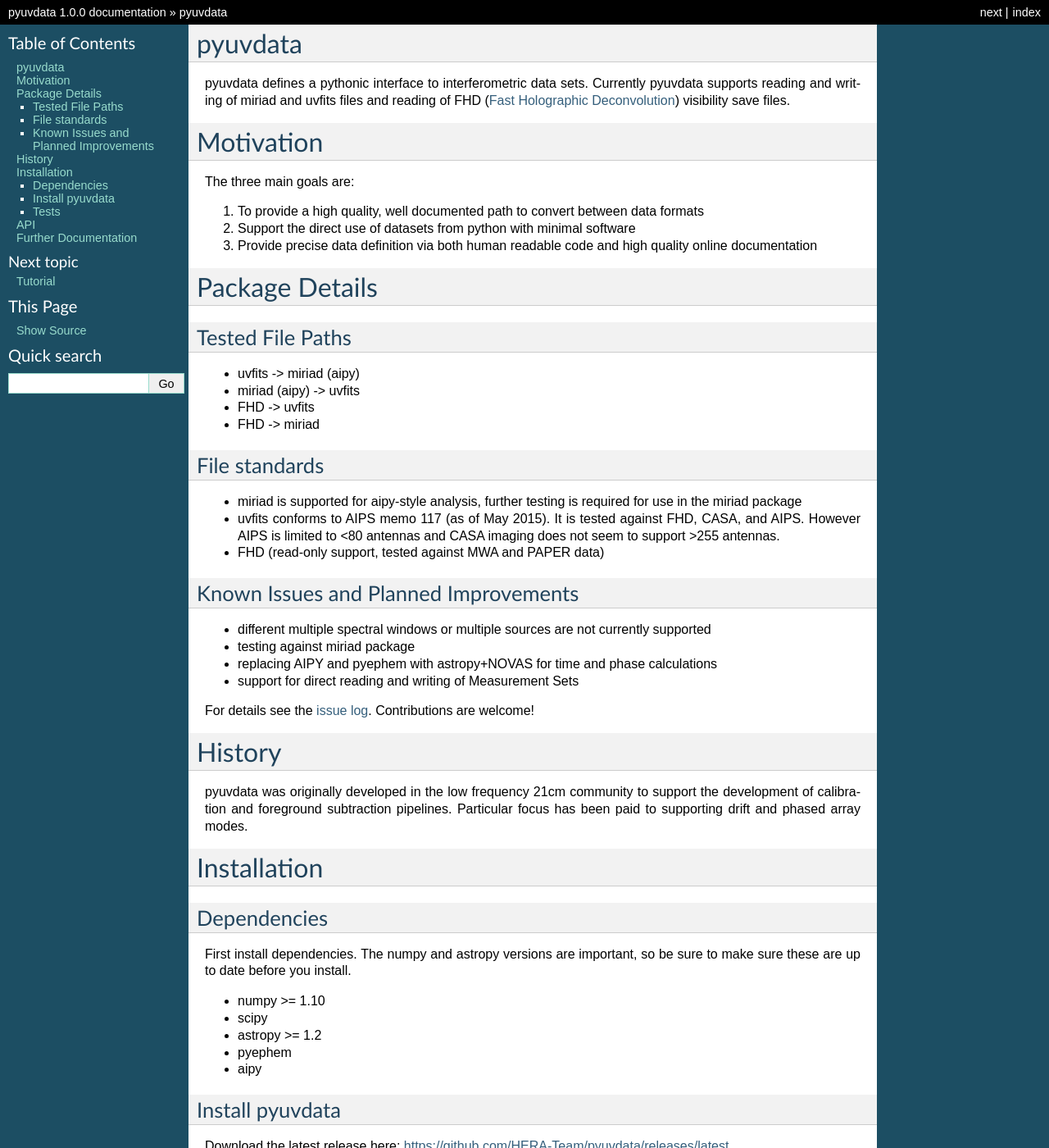
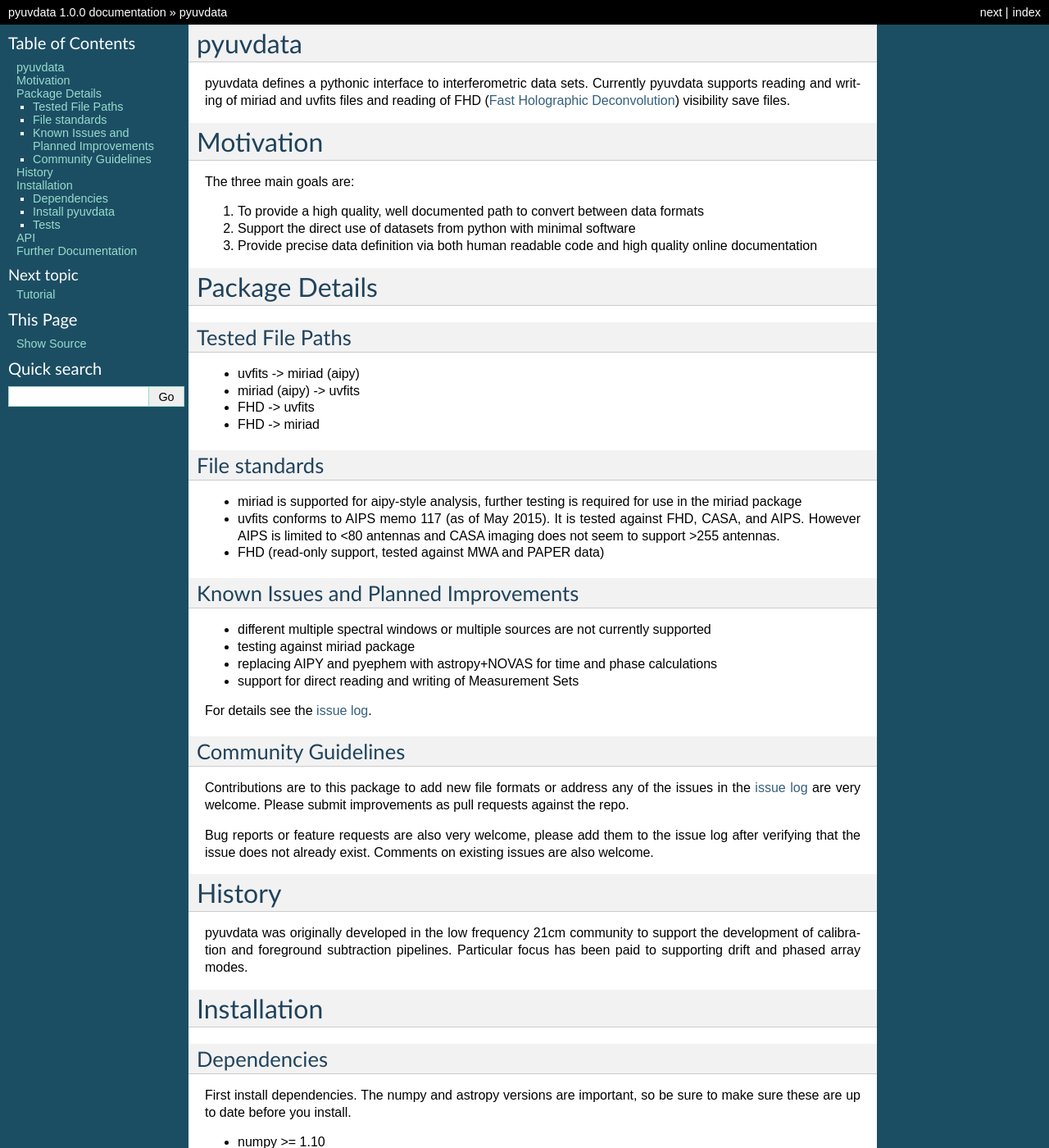
Before and after one commit to RadioAstronomySoftwareGroup/pyuvdata, a Sphinx documentation site: the page built from docs/index.rst, in a window 1280 px wide and 1400 px high. Shown: the whole window at 82% size. Built offline with Sphinx 7.4.7, drawn with Linux system fonts in a browser that asks for light colours.

Commit message:
Add community guidelines (issue #122)

```diff
--- a/docs/index.rst
+++ b/docs/index.rst
@@ -53,8 +53,19 @@
 -  support for direct reading and writing of Measurement Sets
 
 For details see the `issue
-log <https://github.com/HERA-Team/pyuvdata/issues>`__. Contributions are
-welcome!
+log <https://github.com/HERA-Team/pyuvdata/issues>`__.
+
+Community Guidelines
+--------------------
+
+Contributions are to this package to add new file formats or address any
+of the issues in the `issue
+log <https://github.com/HERA-Team/pyuvdata/issues>`__ are very welcome.
+Please submit improvements as pull requests against the repo.
+
+Bug reports or feature requests are also very welcome, please add them
+to the issue log after verifying that the issue does not already exist.
+Comments on existing issues are also welcome.
 
 History
 =======
```
Also changed, not shown: README.md (+9 -1 lines).
